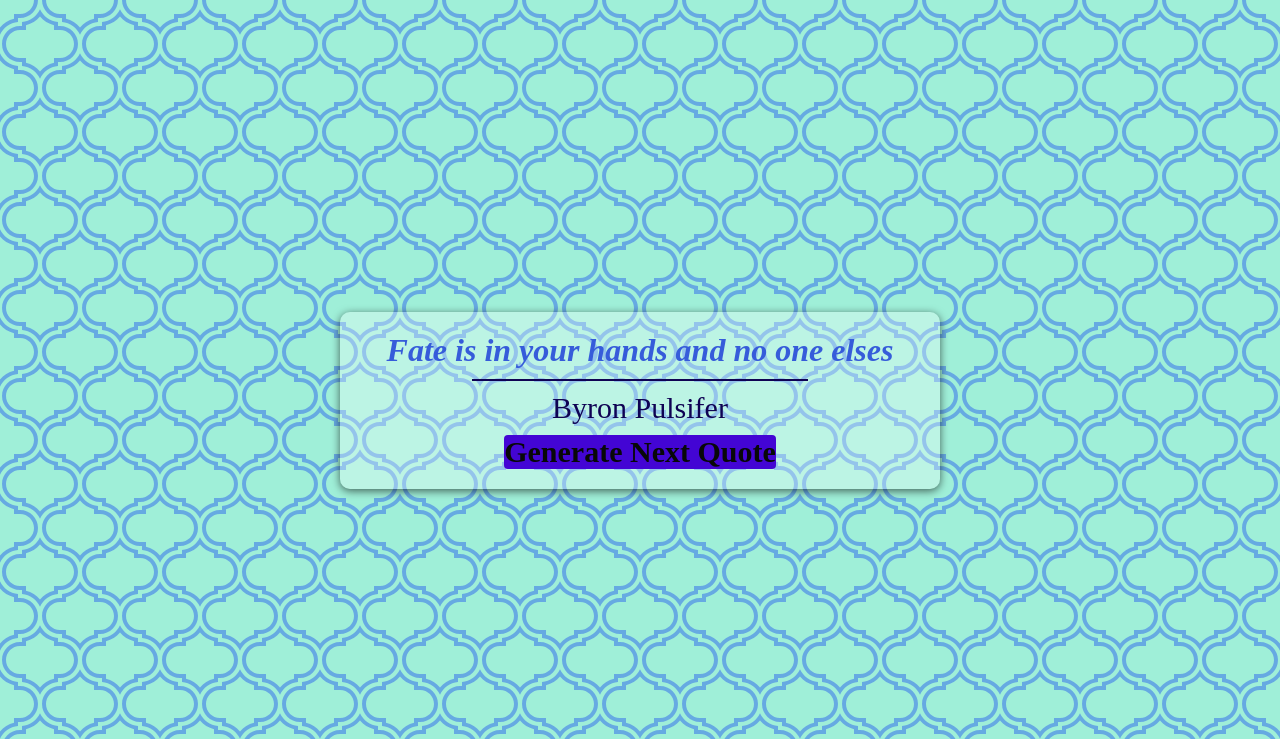
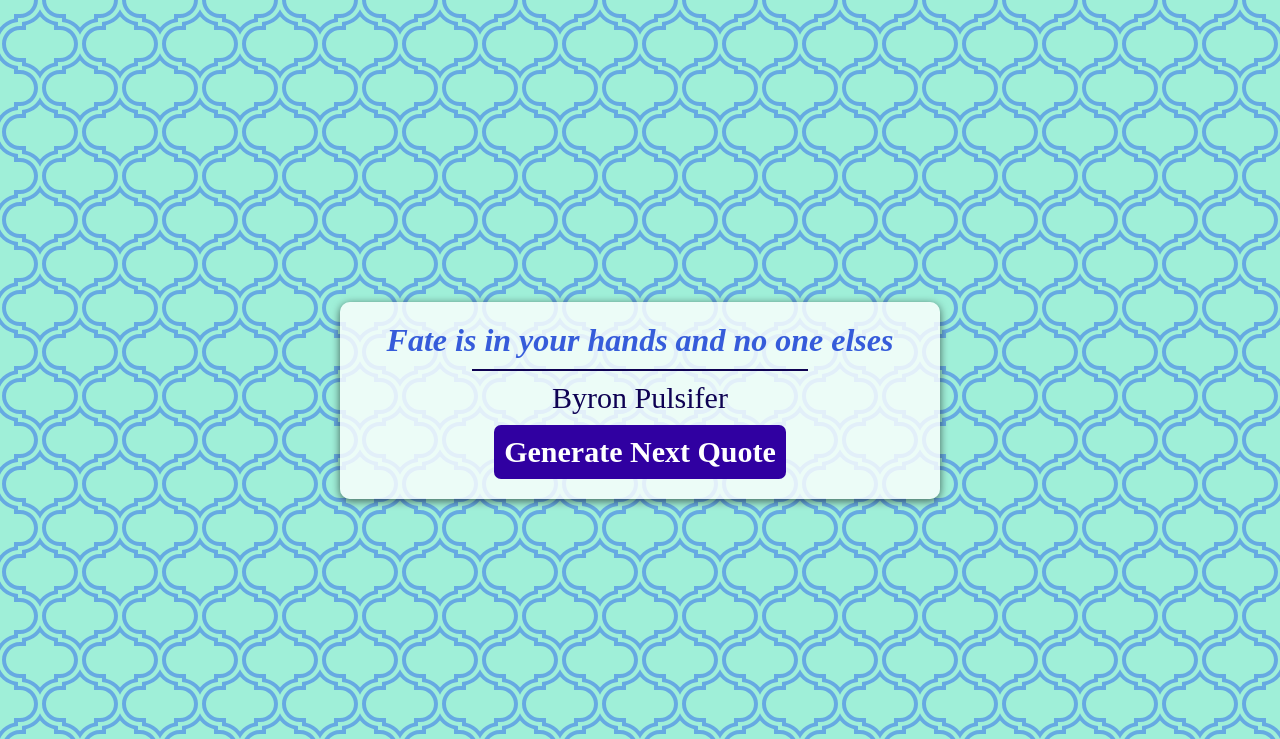
Before and after one commit to SubhrajitDG/Quote-generator, a PHP site: page / in a window 1280 px wide. Shown: the top 739 px of the page. Run offline with PHP 8.4, Linux system fonts and the light colour scheme; some web fonts are replaced.

Commit message:
second commit

```diff
--- a/style.css
+++ b/style.css
@@ -26,7 +26,7 @@ height: 100vh;
     box-shadow: 0 2px 8px rgba(0,0,0,0.6);
     border-radius: 10px;
     width: 600px;
-    background-color: rgba(255, 255, 255, 0.3);
+    background-color: rgba(255, 255, 255, 0.808);
     margin: 10px;
 }
 
@@ -63,13 +63,13 @@ hr{
 .buttons button{
     cursor: pointer;
     border: none;
-    color: #080808;
+    color: #ffffff;
     font-style: normal;
     font-size: 30px;
     font-weight: 700;
-    background-color: #4305d4;
-    /*padding: 10px;*/
-    border-radius: 4px;
+    background-color: #3000a1;
+    padding: 10px;
+    border-radius: 7px;
 }
  .buttons:focus{
      outline: none;
```
